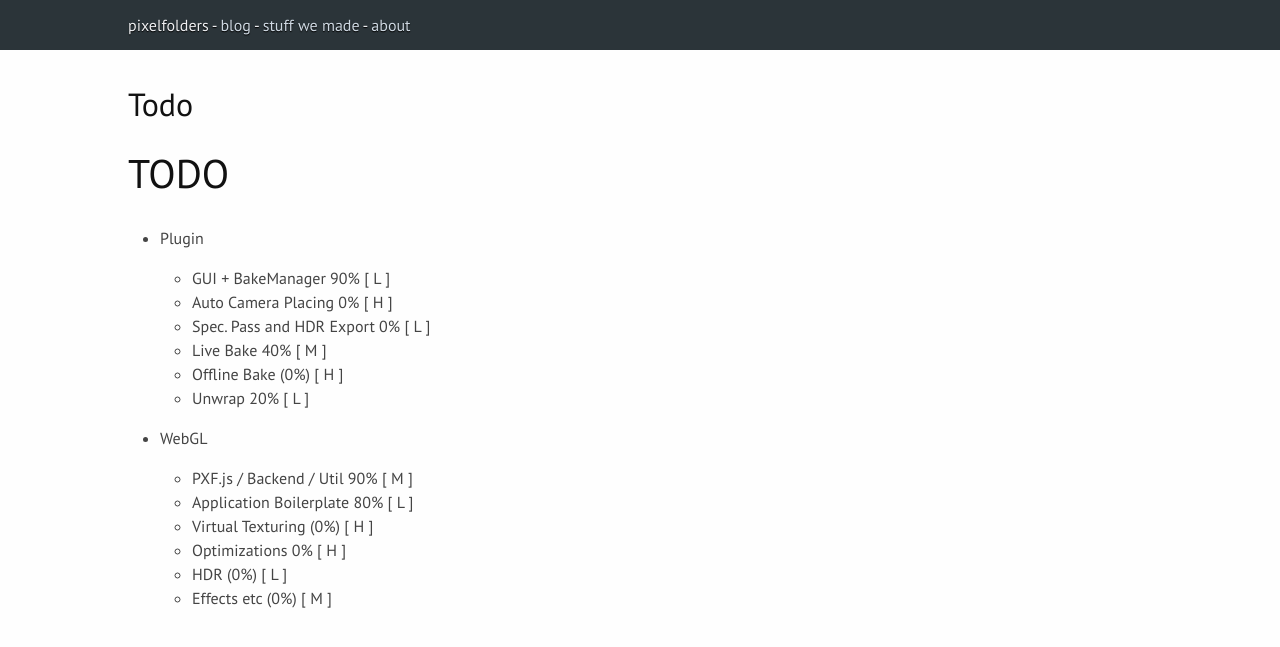
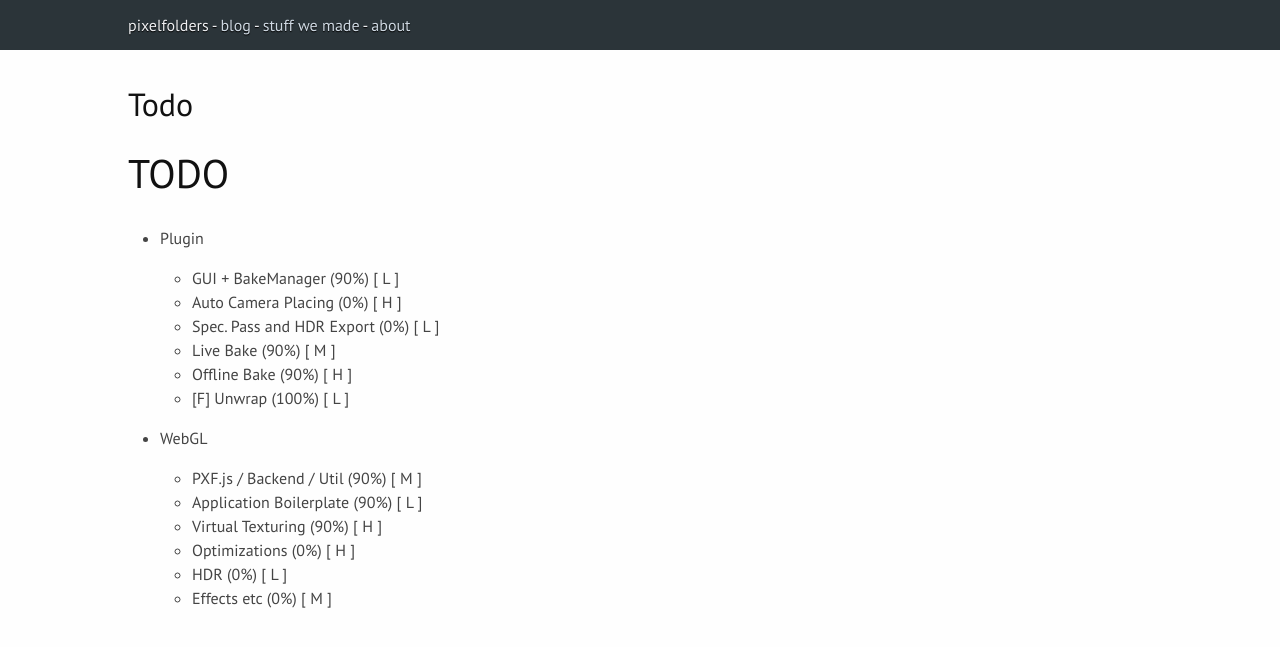
Before and after one commit to pxf/pxf.github.io, a Jekyll site: the page built from _posts/2012-06-08-TODO.md, in a window 1280 px wide. Shown: the top 647 px of the page. Built offline with Jekyll 4.4.1, drawn with Linux system fonts in a browser that asks for light colours; Markdown is read by kramdown in place of the engine named in the settings.

```diff
--- a/_posts/2012-06-08-TODO.md
+++ b/_posts/2012-06-08-TODO.md
@@ -6,16 +6,16 @@ TODO
 ====
 
 * Plugin
-	* GUI + BakeManager 90% [ L ]
-	* Auto Camera Placing 0% [ H ]
-	* Spec. Pass and HDR Export 0% [ L ]
-	* Live Bake 40% [ M ]
-	* Offline Bake (0%) [ H ]
-	* Unwrap 20% [ L ]
+	* GUI + BakeManager (90%) [ L ]
+	* Auto Camera Placing (0%) [ H ]
+	* Spec. Pass and HDR Export (0%) [ L ]
+	* Live Bake (90%) [ M ]
+	* Offline Bake (90%) [ H ]
+	* [F] Unwrap (100%) [ L ]
 * WebGL
-	* PXF.js / Backend / Util 90% [ M ]
-	* Application Boilerplate 80% [ L ]
-	* Virtual Texturing (0%) [ H ]
-	* Optimizations 0% [ H ]
+	* PXF.js / Backend / Util (90%) [ M ]
+	* Application Boilerplate (90%) [ L ]
+	* Virtual Texturing (90%) [ H ]
+	* Optimizations (0%) [ H ]
 	* HDR (0%) [ L ]
 	* Effects etc (0%) [ M ]
```
Also changed, not shown: _posts/2012-08-21-History.md (+14 -2 lines).
